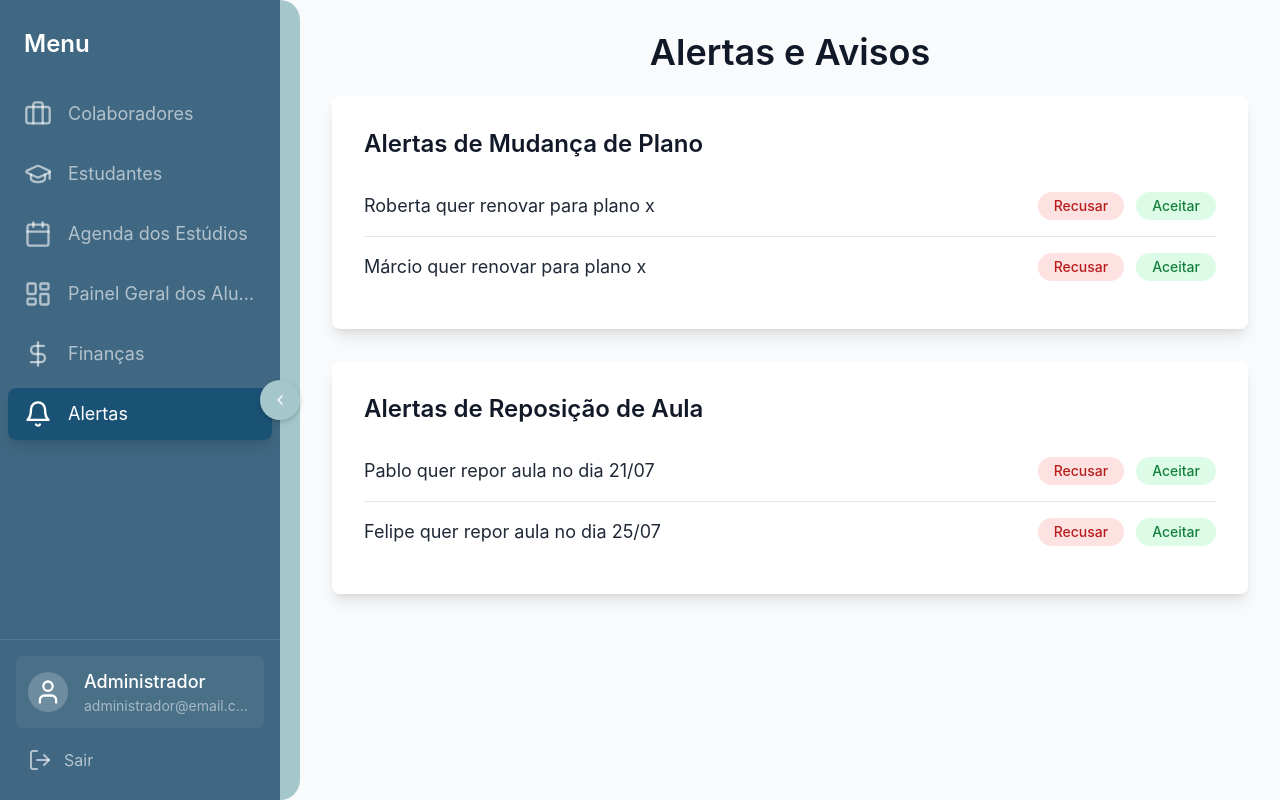
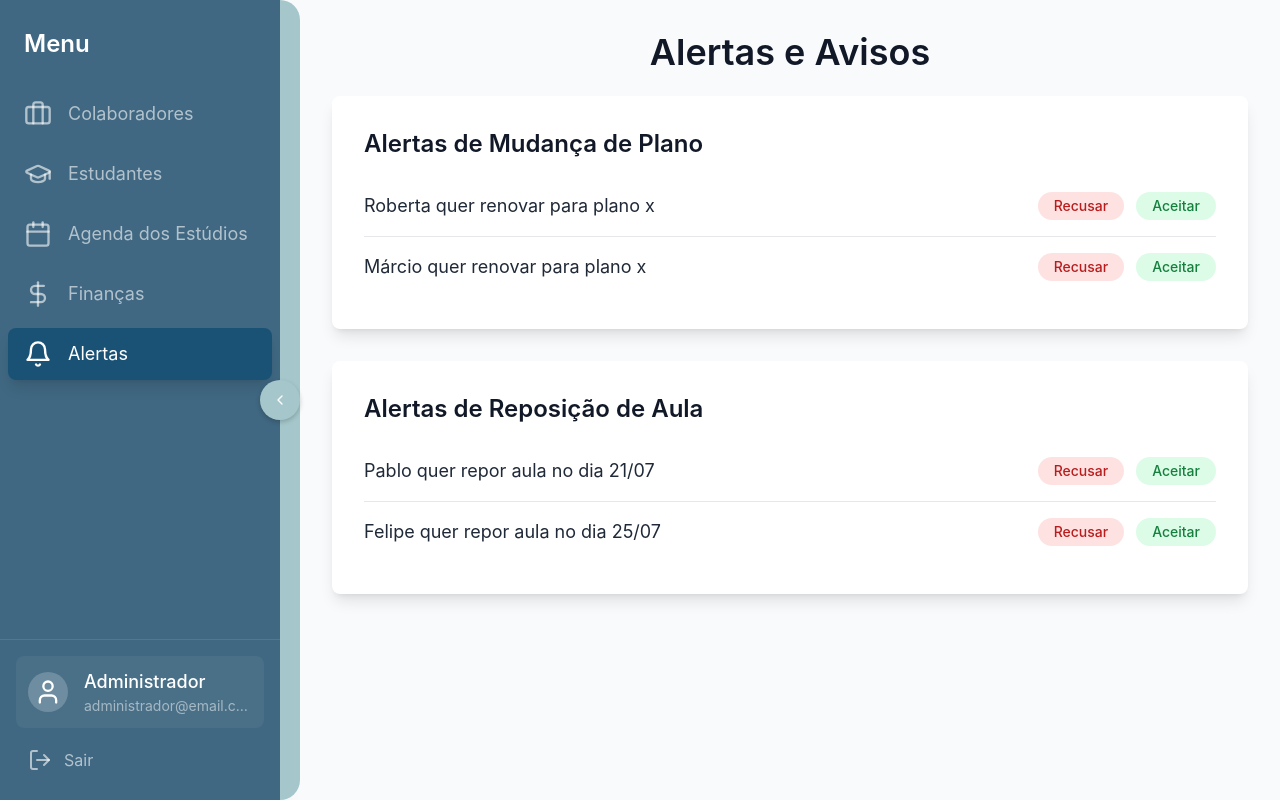
Before and after one commit to Bruxx092/Front_End_Define_Pilates, a React (Vite) app: page /admin/alertas in a window 1280 px wide. Built offline with nearby package versions, Linux system fonts and the light colour scheme; no server answers.

Commit message:
atualização da sidebar

```diff
--- a/src/components/layout/Sidebar/sidebarConfigs.js
+++ b/src/components/layout/Sidebar/sidebarConfigs.js
@@ -22,22 +22,17 @@ export const sidebarConfigs = {
       {
         title: "Colaboradores",
         icon: Briefcase,
-        path: "/administrador/colaboradores",
+        path: "/admin/colaboradores",
       },
       {
         title: "Estudantes",
         icon: GraduationCap,
-        path: "/administrador/estudantes",
+        path: "/admin/estudantes",
       },
       {
         title: "Agenda dos Estúdios",
         icon: Calendar,
         path: "/admin/agenda-estudio",
-      },
-      {
-        title: "Painel Geral dos Alunos",
-        icon: LayoutDashboard,
-        path: "/administrador/painel-alunos",
       },
       {
         title: "Finanças",
```
